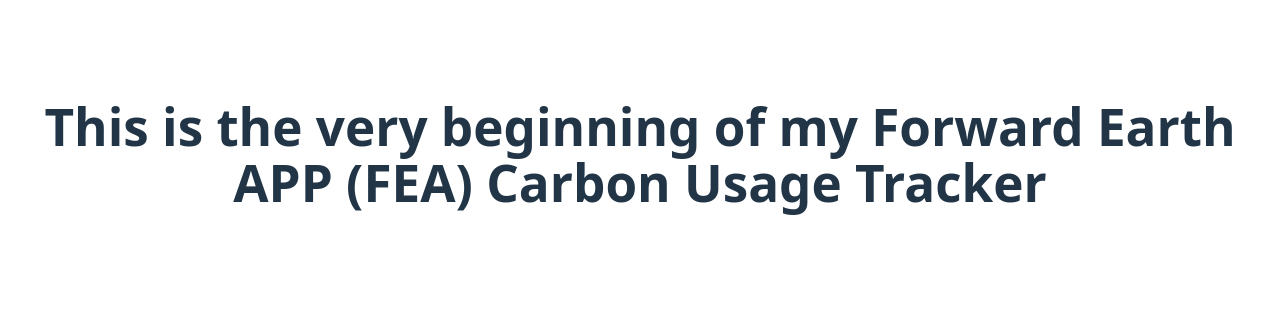
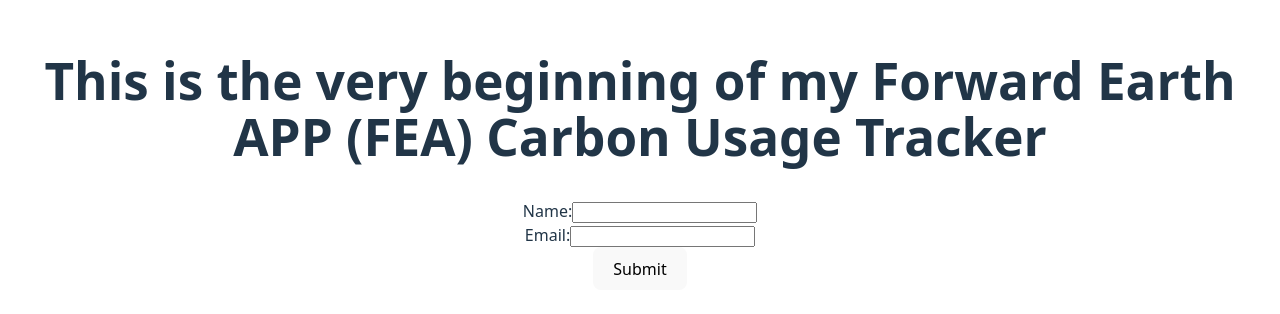
Before and after one commit to matteobu/forward-earth, a React (Vite) app in the folder carbon-usage-client/: page / in a window 1280 px wide. Shown: the part 246-560 px from the top of the page. Built offline with nearby package versions, Linux system fonts and the light colour scheme.

Commit message:
Basic Input Form

```diff
--- a/carbon-usage-client/src/App.tsx
+++ b/carbon-usage-client/src/App.tsx
@@ -1,9 +1,14 @@
 import './App.css';
+import UserForm from './components/UserForm';
 
 function App() {
   return (
     <>
-      <h1>This is the very beginning of my Forward Earth APP (FEA) Carbon Usage Tracker</h1>
+      <h1>
+        This is the very beginning of my Forward Earth APP (FEA) Carbon Usage
+        Tracker
+      </h1>
+      <UserForm />
     </>
   );
 }
--- /dev/null
+++ b/carbon-usage-client/src/components/UserForm.tsx
@@ -0,0 +1,57 @@
+import React, { useState } from 'react';
+
+const UserForm = () => {
+  const [name, setName] = useState('');
+  const [email, setEmail] = useState('');
+
+  const handleSubmit = async (event: React.FormEvent) => {
+    event.preventDefault();
+
+    const userData = { name, email };
+
+    try {
+      const response = await fetch('http://localhost:3000/users', {
+        method: 'POST',
+        headers: {
+          'Content-Type': 'application/json',
+        },
+        body: JSON.stringify(userData),
+      });
+
+      if (response.ok) {
+        alert('User added successfully!');
+      } else {
+        alert('Failed to add user.');
+      }
+    } catch (error) {
+      console.error('Error:', error);
+      alert('Error adding user.');
+    }
+  };
+
+  return (
+    <form onSubmit={handleSubmit}>
+      <div>
+        <label>Name:</label>
+        <input
+          type="text"
+          value={name}
+          onChange={(e) => setName(e.target.value)}
+          required
+        />
+      </div>
+      <div>
+        <label>Email:</label>
+        <input
+          type="email"
+          value={email}
+          onChange={(e) => setEmail(e.target.value)}
+          required
+        />
+      </div>
+      <button type="submit">Submit</button>
+    </form>
+  );
+};
+
+export default UserForm;
```
